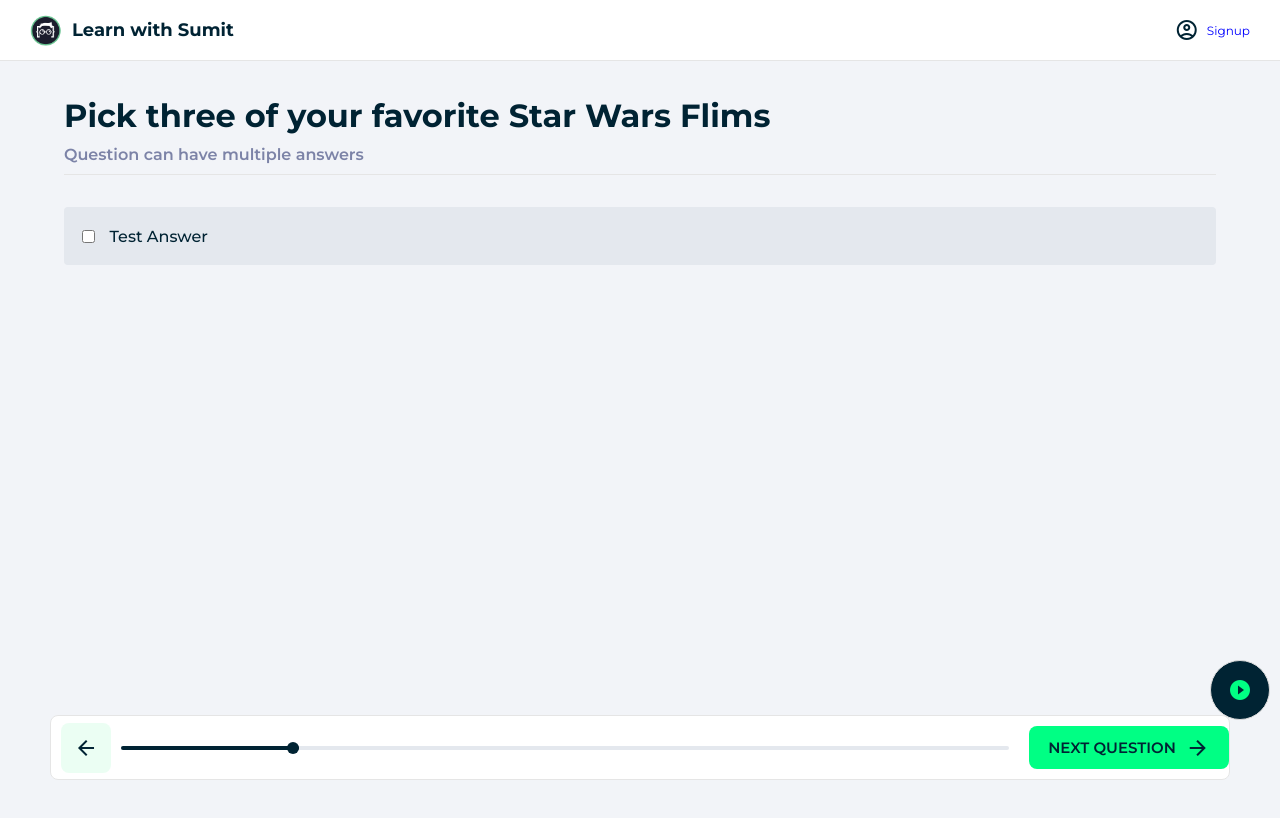
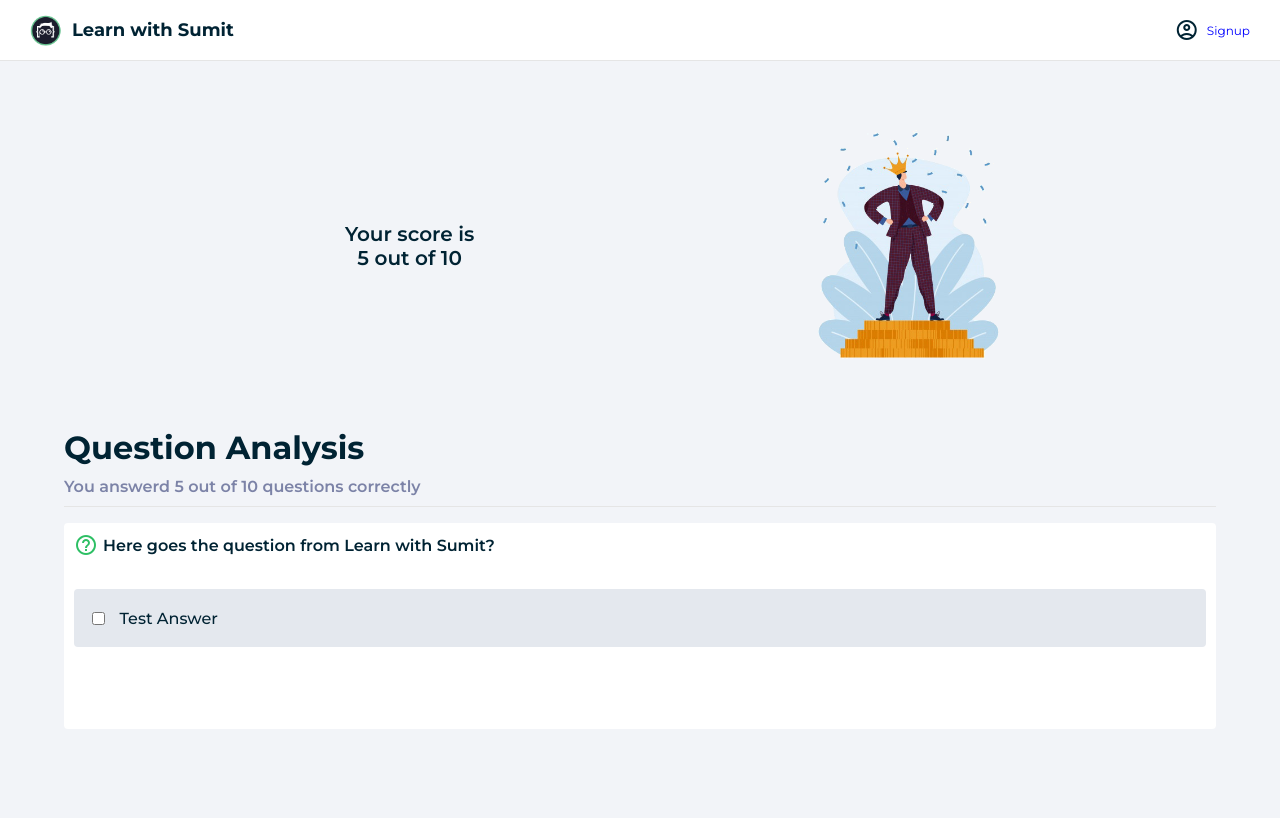
Before and after one commit to emonShimoul/react-playground, a React (Create React App) app in the folder think-in-a-react-way/quiz-project/: page / in a window 1280 px wide. Shown: the top 818 px of the page. Built offline with nearby package versions, Linux system fonts and the light colour scheme.

Commit message:
convert result page as component

```diff
--- /dev/null
+++ b/think-in-a-react-way/quiz-project/src/components/Analysis.js
@@ -0,0 +1,15 @@
+import React from "react";
+import classes from "../styles/Analysis.module.css";
+import Question from "./Question";
+
+const Analysis = () => {
+  return (
+    <div className={classes.analysis}>
+      <h1>Question Analysis</h1>
+      <h4>You answerd 5 out of 10 questions correctly</h4>
+      <Question />
+    </div>
+  );
+};
+
+export default Analysis;
--- a/think-in-a-react-way/quiz-project/src/components/App.js
+++ b/think-in-a-react-way/quiz-project/src/components/App.js
@@ -1,7 +1,8 @@
 import "../styles/App.css";
 import Layout from "./Layout";
 // import Login from "./pages/Login";
-import Quiz from "./pages/Quiz";
+// import Quiz from "./pages/Quiz";
+import Result from "./pages/Result";
 // import Home from "./pages/Home";
 // import Signup from "./pages/Signup";
 
@@ -11,7 +12,8 @@
       {/* <Home /> */}
       {/* <Signup /> */}
       {/* <Login /> */}
-      <Quiz />
+      {/* <Quiz /> */}
+      <Result />
     </Layout>
   );
 }
--- /dev/null
+++ b/think-in-a-react-way/quiz-project/src/components/Question.js
@@ -0,0 +1,17 @@
+import React from "react";
+import classes from "../styles/Question.module.css";
+import Answers from "./Answers";
+
+const Question = () => {
+  return (
+    <div className={classes.question}>
+      <div className={classes.qtitle}>
+        <span className="material-icons-outlined"> help_outline </span>
+        Here goes the question from Learn with Sumit?
+      </div>
+      <Answers />
+    </div>
+  );
+};
+
+export default Question;
--- /dev/null
+++ b/think-in-a-react-way/quiz-project/src/components/Summary.js
@@ -0,0 +1,21 @@
+import React from "react";
+import image from "../assets/images/success.png";
+import classes from "../styles/Summary.module.css";
+
+const Summary = () => {
+  return (
+    <div className={classes.summary}>
+      <div className={classes.point}>
+        <p className={classes.score}>
+          Your score is <br />5 out of 10
+        </p>
+      </div>
+
+      <div className={classes.badge}>
+        <img src={image} alt="Success" />
+      </div>
+    </div>
+  );
+};
+
+export default Summary;
--- /dev/null
+++ b/think-in-a-react-way/quiz-project/src/components/pages/Result.js
@@ -0,0 +1,14 @@
+import React from "react";
+import Analysis from "../Analysis";
+import Summary from "../Summary";
+
+const Result = () => {
+  return (
+    <>
+      <Summary />
+      <Analysis />
+    </>
+  );
+};
+
+export default Result;
--- /dev/null
+++ b/think-in-a-react-way/quiz-project/src/styles/Analysis.module.css
@@ -0,0 +1,3 @@
+.analysis {
+  margin: 2rem auto;
+}
--- /dev/null
+++ b/think-in-a-react-way/quiz-project/src/styles/Question.module.css
@@ -0,0 +1,18 @@
+.question {
+  background-color: white;
+  padding: 10px;
+  margin: 1rem 0;
+  border-radius: 4px;
+}
+
+.qtitle {
+  display: flex;
+  gap: 5px;
+  align-items: center;
+  color: var(--fontPrimary);
+  font-weight: 600;
+}
+
+.qtitle span {
+  color: var(--active);
+}
--- /dev/null
+++ b/think-in-a-react-way/quiz-project/src/styles/Summary.module.css
@@ -0,0 +1,49 @@
+.summary {
+  width: 80%;
+  margin: 0 auto;
+  display: flex;
+  justify-content: space-between;
+}
+
+@media only screen and (max-width: 800px) {
+  .summary {
+    flex-direction: column;
+    align-items: center;
+  }
+}
+
+.point {
+  width: 50%;
+  display: grid;
+  justify-content: center;
+  place-items: center;
+  position: relative;
+}
+
+.score {
+  width: 400px;
+  text-align: center;
+  font-size: 20px;
+  font-weight: 600;
+}
+
+.badge {
+  text-align: center;
+  height: 300px;
+  padding: 1rem;
+  display: flex;
+  justify-content: center;
+  align-items: center;
+}
+
+.badge img {
+  width: 100%;
+  height: 100%;
+  object-fit: cover;
+}
+
+@media only screen and (max-width: 800px) {
+  .badge {
+    width: 100%;
+  }
+}
```
Also changed, not shown: 1 other file (tests, documents, lock files or other folders).
